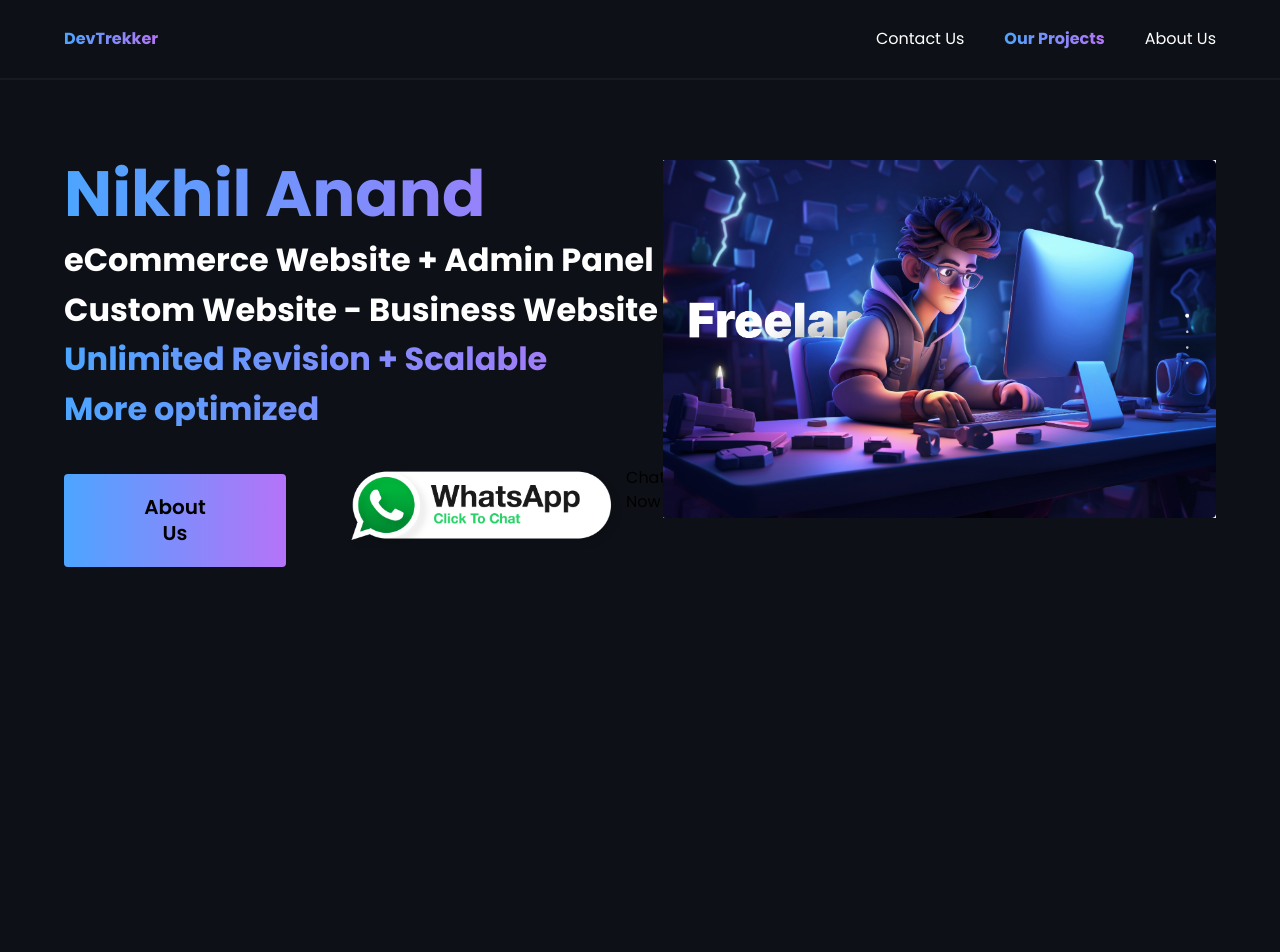
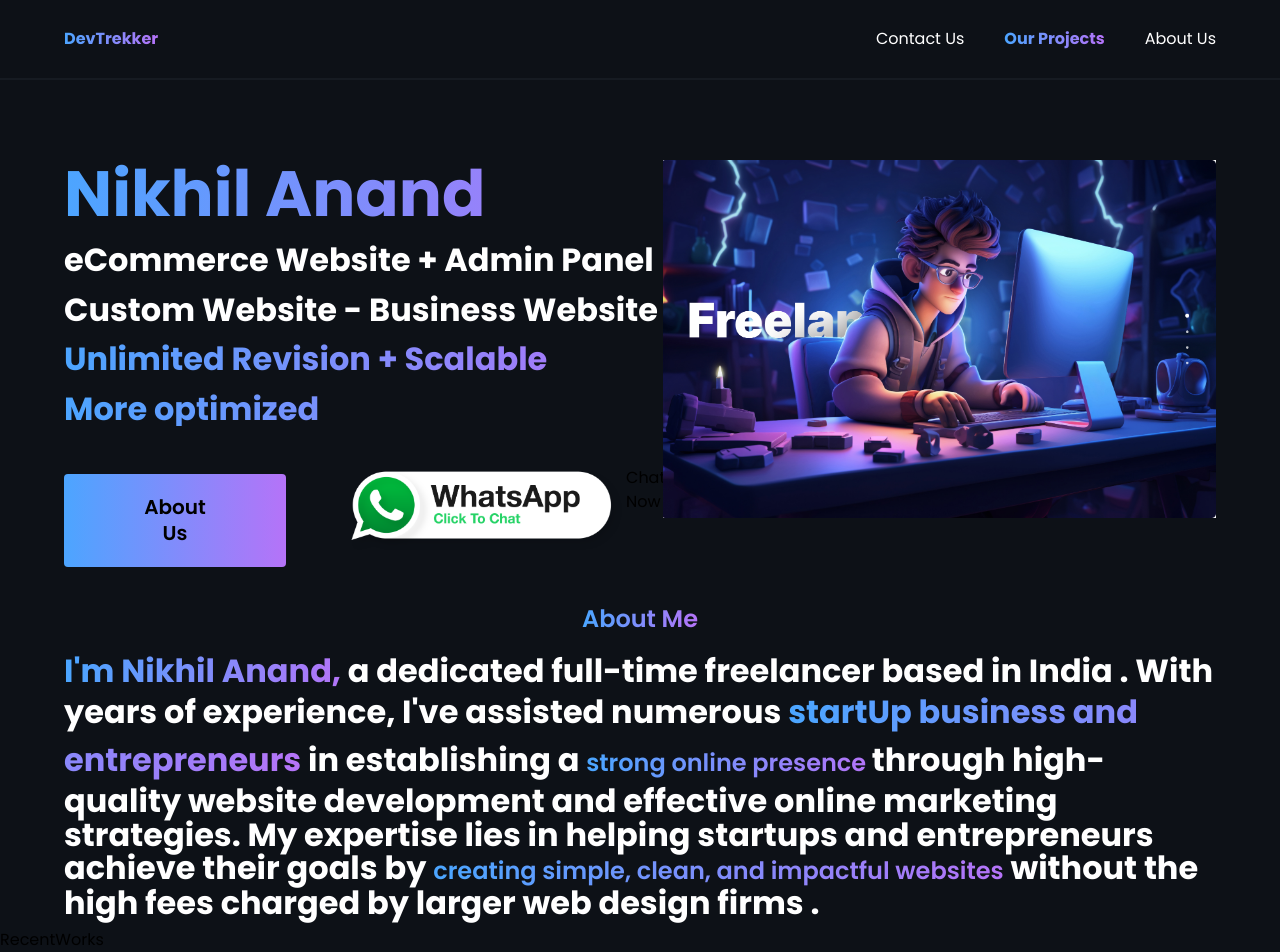
Before and after one commit to niks-nikhil-anand/Website-Load-in-0.364-Seconds, a Next.js app: page / in a window 1280 px wide. Shown: the top 952 px of the page. Built offline with nearby package versions, Linux system fonts and the light colour scheme.

Commit message:
Done with the About me section

```diff
--- a/src/app/page.tsx
+++ b/src/app/page.tsx
@@ -1,10 +1,16 @@
-import Hero from "@/components/Hero";
+import AboutMe from '@/components/AboutMe'
+import Hero from '@/components/Hero'
+import RecentWorks from '@/components/RecentWorks'
+import React from 'react'
 
+const page = () => {
+  return (
+    <div>
+      <Hero/>
+      <AboutMe/>
+      <RecentWorks/>
+    </div>
+  )
+}
 
-export default function Home() {
-  return (
-   <>
-   <Hero/>
-   </>
-  );
-}
+export default page
--- /dev/null
+++ b/src/components/AboutMe.tsx
@@ -0,0 +1,26 @@
+import React from 'react'
+
+const AboutMe = () => {
+  return (
+    <div className='flex justify-center flex-col px-9 xs:px-8 sm:px-16 mt-9 items-center '>
+        <div className='base-bold mb-5'>
+            <h3 className='text-gradient underline'>About Me</h3>
+        </div>
+        <div>
+            <h2 className='text-white heading3 mb-2'>
+
+
+        <span className=" text-white  text-gradient">I'm Nikhil Anand,  </span>  a dedicated full-time freelancer based in India . With years of experience, I've assisted numerous {' '}
+        <span className=" text-white  text-gradient leading-normal ">
+         startUp business and entrepreneurs
+        </span>{' '}
+        in establishing a <span className='text-white  base-bold text-gradient leading-normal'> strong online presence </span>through high-quality website development and effective online marketing strategies.{' '}
+      My expertise lies in helping startups and entrepreneurs achieve their goals by {' '}
+        <span className=" text-white  base-bold text-gradient"> creating simple, clean, and impactful websites</span> without the high fees charged by larger web design firms .
+        </h2>
+        </div>
+    </div>
+  )
+}
+
+export default AboutMe
--- a/src/components/Hero.tsx
+++ b/src/components/Hero.tsx
@@ -9,7 +9,7 @@ import Button from "./ChatNow";
 
 const Hero = () => {
   return (
-    <div className="flex justify-between px-9 xs:px-8 sm:px-16 mb-[30vh] mt-[20vh] hero-height">
+    <div className="flex justify-between px-9 xs:px-8 sm:px-16  mt-[20vh] ">
       <div className="flex flex-col gap-10">
         <div className="flex flex-col gap-4">
           <h3 className="text-white heading1 text-gradient_blue-purple !font-bold ">
--- /dev/null
+++ b/src/components/RecentWorks.tsx
@@ -0,0 +1,9 @@
+import React from 'react'
+
+const RecentWorks = () => {
+  return (
+    <div>RecentWorks</div>
+  )
+}
+
+export default RecentWorks
```
